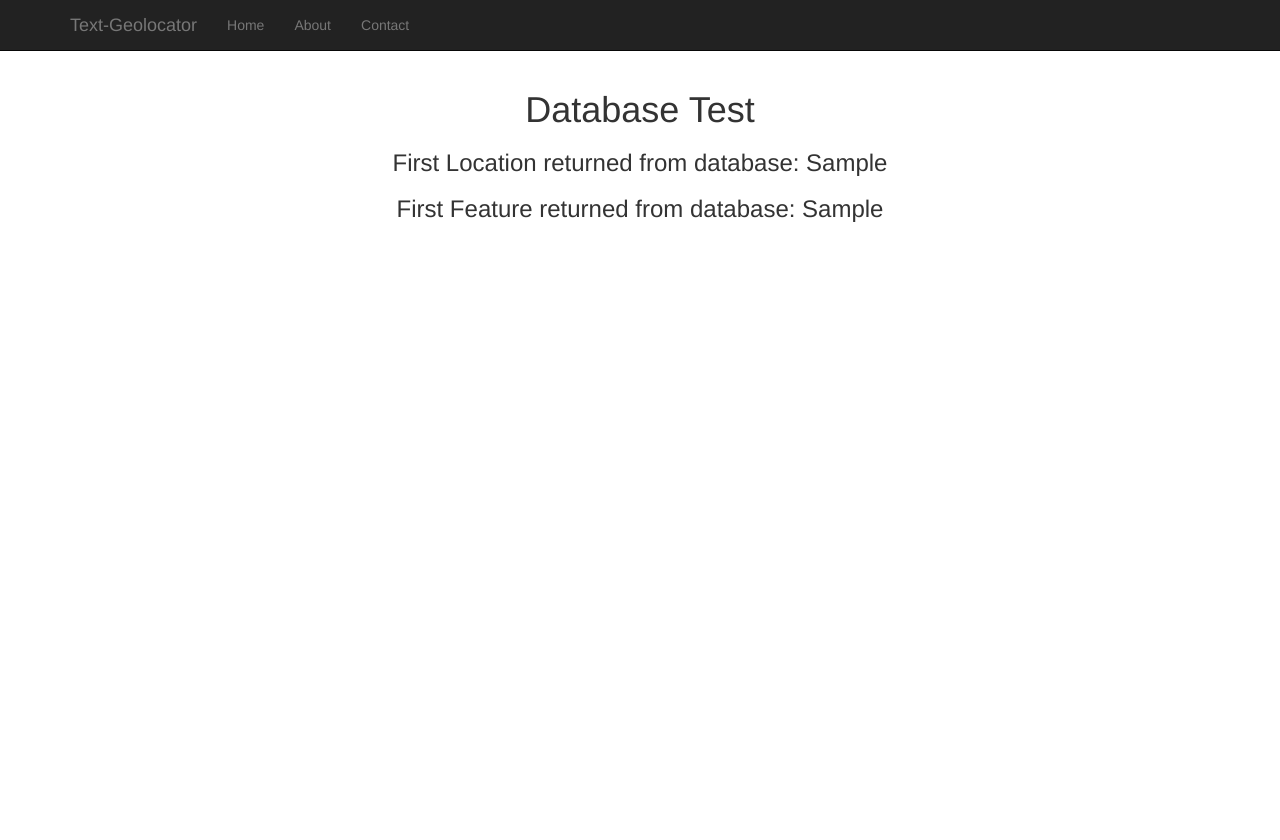
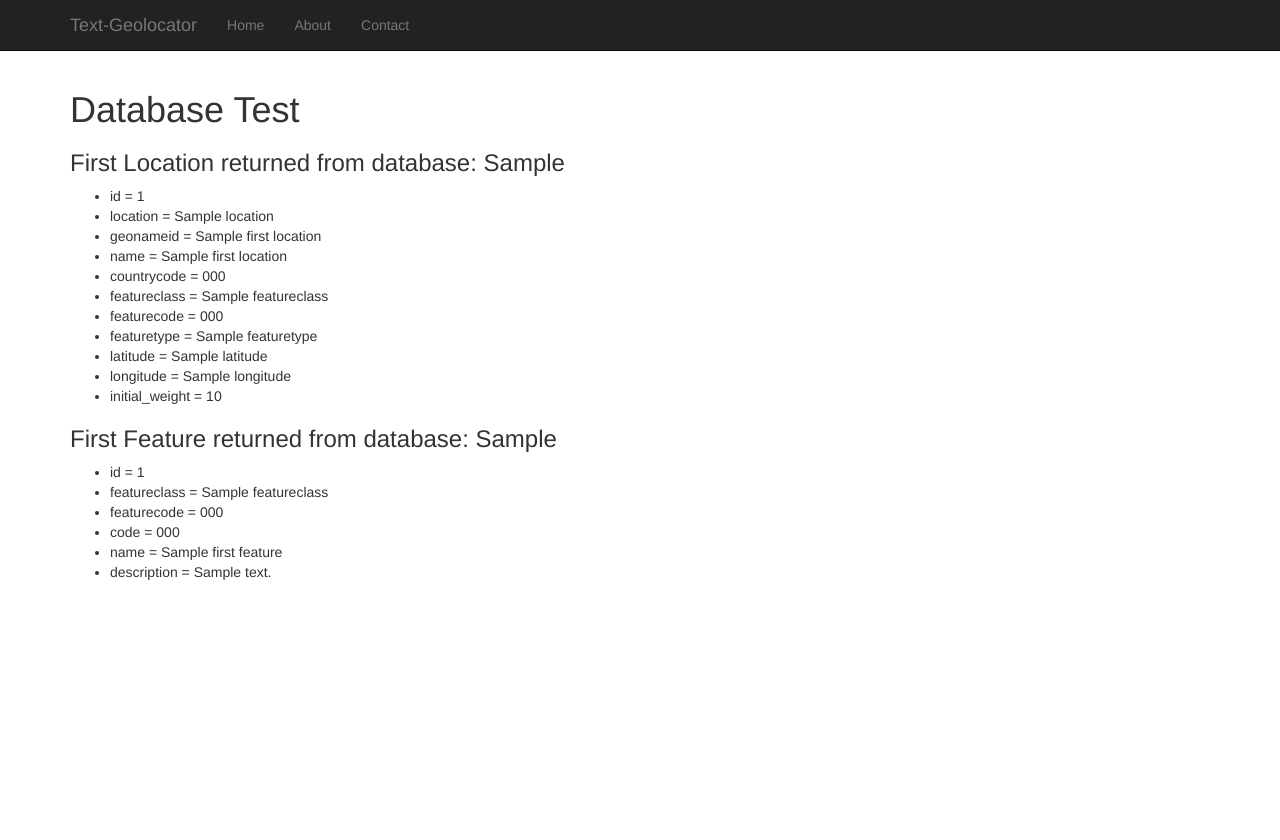
Before and after one commit to asu-ke-web-services/text-geolocator, a Python web app: template geolocator/app/templates/dbtest.html in a window 1280 px wide. Run offline with Jinja, Linux system fonts and the light colour scheme; the template is opened without the code that fills it: most values are stand-ins (such as "Sample title", 1, 10 or a date in 2020); some libraries are stand-ins or nearby versions.

Commit message:
updated dbtest.html to display all members of model objects, too

```diff
--- a/geolocator/app/templates/dbtest.html
+++ b/geolocator/app/templates/dbtest.html
@@ -1,8 +1,29 @@
 {% extends "base.html" %}
 {% block content %}
-<div class="center-align">
+<div class="container">
   <h1>Database Test</h1>
   <h3>First Location returned from database: {{ first_location|e }}</h3>
+  <ul>
+  	<li>id = {{ first_location.id|e }}</li>
+  	<li>location = {{ first_location.location|e }}</li>
+  	<li>geonameid = {{ first_location.geonameid|e }}</li>
+  	<li>name = {{ first_location.name|e }}</li>
+  	<li>countrycode = {{ first_location.countrycode|e }}</li>
+  	<li>featureclass = {{ first_location.featureclass|e }}</li>
+  	<li>featurecode = {{ first_location.featurecode|e }}</li>
+  	<li>featuretype = {{ first_location.featuretype|e }}</li>
+  	<li>latitude = {{ first_location.latitude|e }}</li>
+  	<li>longitude = {{ first_location.longitude|e }}</li>
+  	<li>initial_weight = {{ first_location.initial_weight|e }}</li>
+  </ul>
   <h3>First Feature returned from database: {{ first_feature|e }}</h3>
+  <ul>
+  	<li>id = {{ first_feature.id|e }}</li>
+  	<li>featureclass = {{ first_feature.featureclass|e }}</li>
+  	<li>featurecode = {{ first_feature.featurecode|e }}</li>
+  	<li>code = {{ first_feature.code|e }}</li>
+  	<li>name = {{ first_feature.name|e }}</li>
+  	<li>description = {{ first_feature.description|e }}</li>
+  </ul>
 </div>
 {% endblock %}
```
